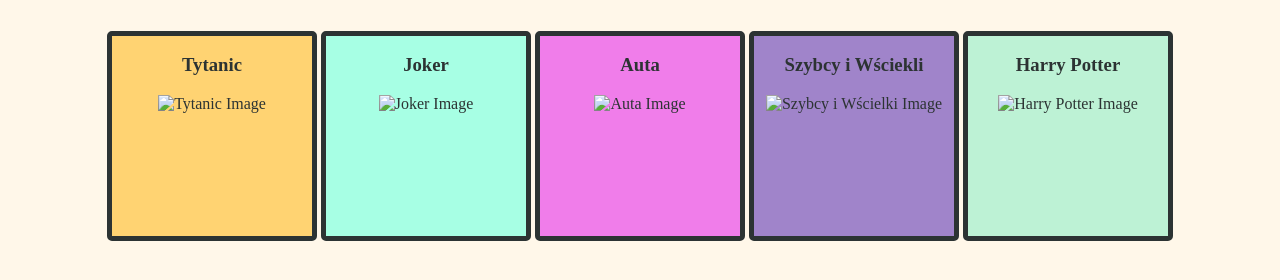
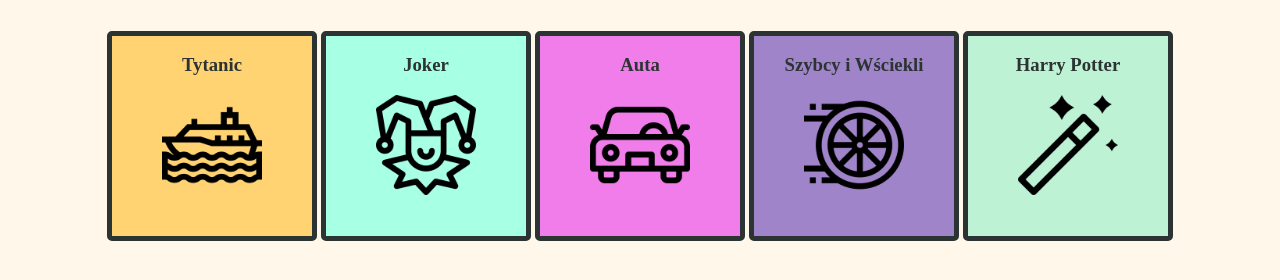
Before and after one commit to NieToNieJa/Filmy, a plain HTML site: page index.html in a window 1280 px wide. Shown: the part 174-454 px from the top of the page. Drawn offline with Linux system fonts and the light colour scheme.

Commit message:
Update index.html

```diff
--- a/index.html
+++ b/index.html
@@ -12,35 +12,35 @@
             <a class="tytanic" href="https://www.filmweb.pl/film/Titanic-1997-187" target="_blank">
                 <div>
                     <h3> Tytanic </h3>
-                    <img src="img/tytanic.png" alt="Tytanic Image">
+                    <img src="tytanic.png" alt="Tytanic Image">
                 </div>
             </a>
 
             <a class="joker" href="https://www.filmweb.pl/film/Joker-2019-810167" target="_blank">
                 <div>
                     <h3> Joker </h3>
-                    <img src="img/joker.png" alt="Joker Image">
+                    <img src="joker.png" alt="Joker Image">
                 </div>
             </a>
 
             <a class="cars" href="https://www.filmweb.pl/film/Auta-2006-120749" target="_blank">
                 <div>
                     <h3> Auta </h3>
-                    <img src="img/cars.png" alt="Auta Image">
+                    <img src="cars.png" alt="Auta Image">
                 </div>
             </a>
 
             <a class="fa-i-fu" href="https://www.filmweb.pl/world/Szybcy+i+w%C5%9Bciekli-14" target="_blank">
                 <div>
                     <h3> Szybcy i Wściekli </h3>
-                    <img src="img/fa-i-fu.png" alt="Szybcy i Wścielki Image">
+                    <img src="fa-i-fu.png" alt="Szybcy i Wścielki Image">
                 </div>
             </a>
 
             <a class="magic" href="https://www.filmweb.pl/world/Harry+Potter-7" target="_blank">
                 <div>
                     <h3> Harry Potter </h3>
-                    <img src="img/harry-potter.png" alt="Harry Potter Image">
+                    <img src="harry-potter.png" alt="Harry Potter Image">
                 </div>
             </a>
         </div>
```
